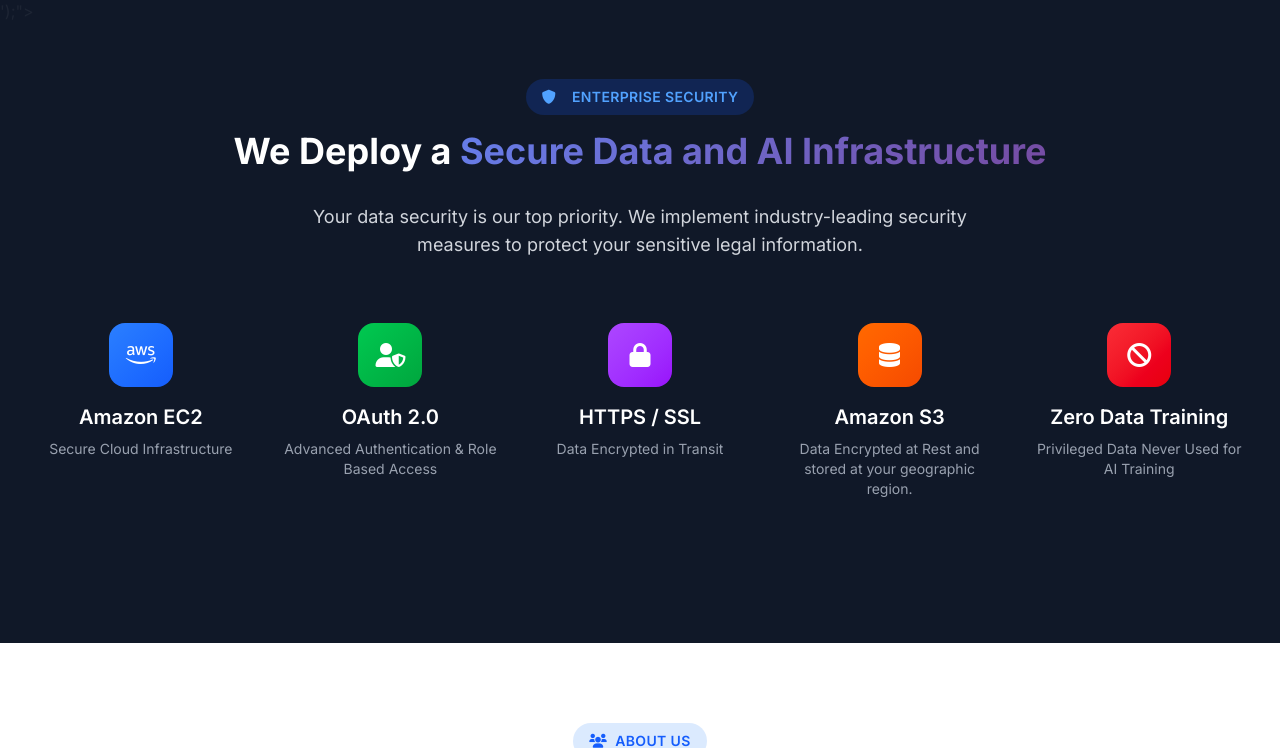
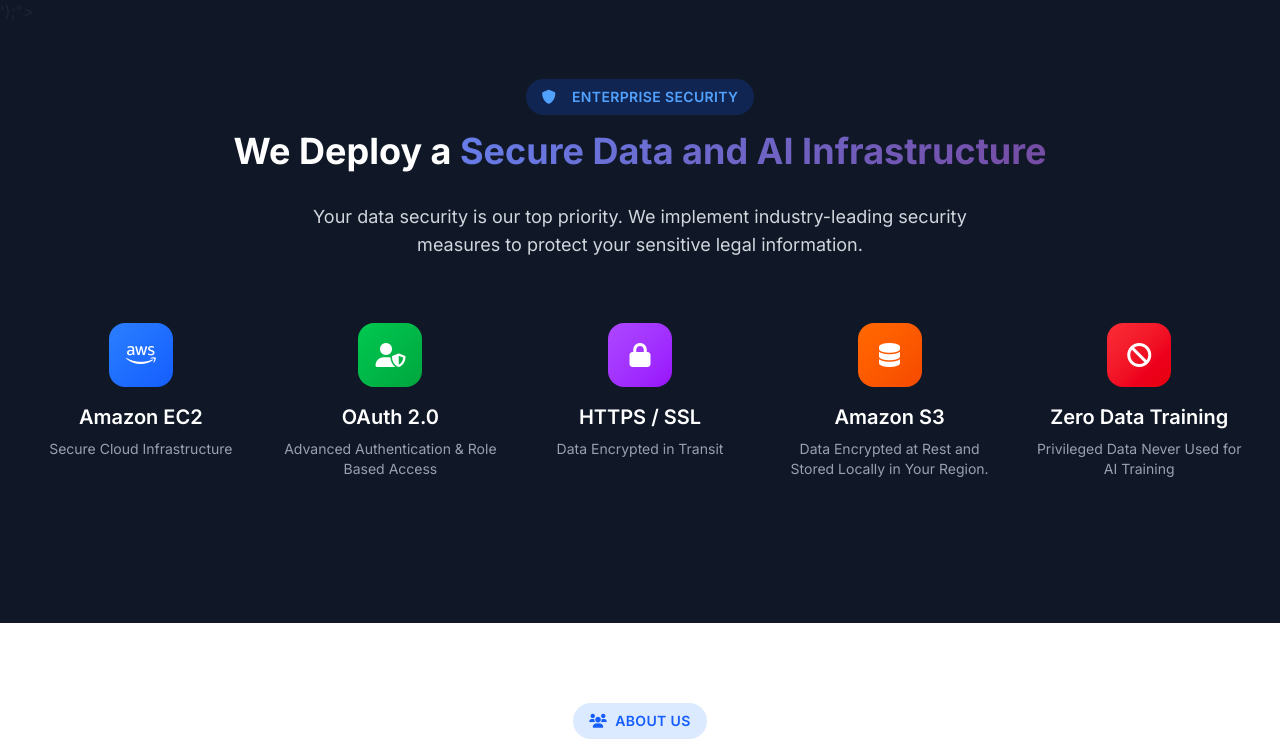
Before and after one commit to alvinku0/ChronoScript.AI_web_landing_page, a Flask app: page / in a window 1280 px wide. Shown: the part 1765-2513 px from the top of the page. Run offline with Flask 3, Linux system fonts and the light colour scheme.

Commit message:
Update index.html

```diff
--- a/templates/index.html
+++ b/templates/index.html
@@ -454,7 +454,7 @@
                         <i class="fas fa-database text-2xl text-white"></i>
                     </div>
                     <h3 class="text-xl font-semibold mb-2 group-hover:text-orange-400 transition-colors">Amazon S3</h3>
-                    <p class="text-gray-400 text-sm">Data Encrypted at Rest and stored at your geographic region.</p>
+                    <p class="text-gray-400 text-sm">Data Encrypted at Rest and Stored Locally in Your Region.</p>
                 </div>
 
                 <div class="text-center group stagger-animation">
```
